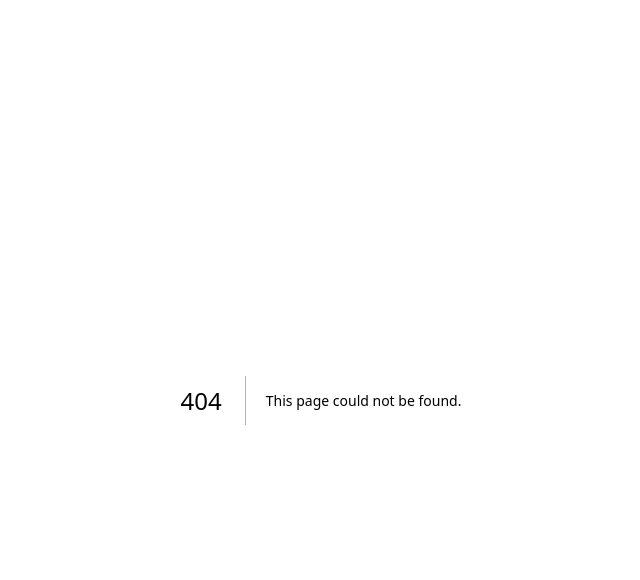
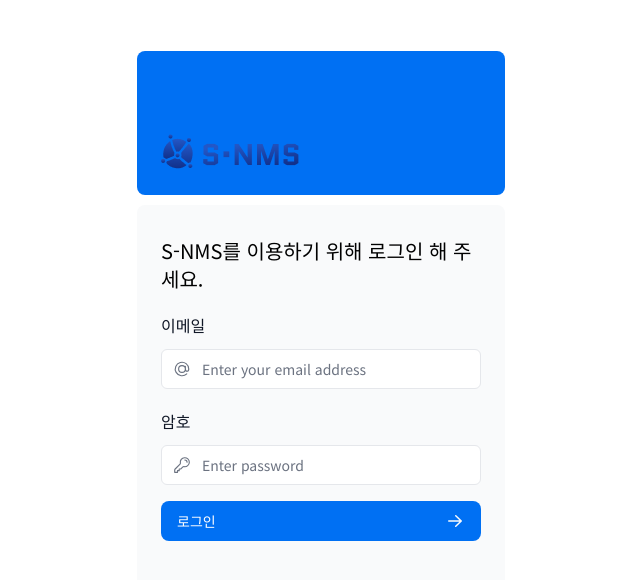
Before and after one commit to sqisnms/snms-web, a Next.js app: page /login in a window 1280 px wide. Before the commit this address had no page. Shown: the top 580 px of the page, without its empty margins (319-959 px from the left). Built offline with nearby package versions, Linux system fonts and the light colour scheme.

Commit message:
feat: 로그인, 로그아웃

```diff
--- /dev/null
+++ b/app/dashboard/layout.tsx
@@ -0,0 +1,12 @@
+import SideNav from '@/ui/dashboard/sidenav';
+
+export default function Layout({ children }: { children: React.ReactNode }) {
+  return (
+    <div className='flex h-screen flex-col md:flex-row md:overflow-hidden'>
+      <div className='w-full flex-none md:w-64'>
+        <SideNav />
+      </div>
+      <div className='flex-grow p-6 md:overflow-y-auto md:p-12'>{children}</div>
+    </div>
+  );
+}
--- /dev/null
+++ b/app/dashboard/page.tsx
@@ -0,0 +1,11 @@
+// import { auth } from '@/auth';
+
+export default async function Page() {
+  // const session = await auth(); // 세션처리 추후 개발
+
+  return (
+    <main className='p-0'>
+      <h2 className='mb-4 text-xl md:text-2xl'>대시보드</h2>
+    </main>
+  );
+}
--- /dev/null
+++ b/app/login/page.tsx
@@ -0,0 +1,15 @@
+import SNMSLogo from '@/ui/logo';
+import LoginForm from '@/ui/account/login-form';
+
+export default function LoginPage() {
+  return (
+    <main className='flex items-center justify-center md:h-screen'>
+      <div className='relative mx-auto flex w-full max-w-[400px] flex-col space-y-2.5 p-4 md:-mt-32'>
+        <div className='flex h-20 w-full items-end rounded-lg bg-blue-500 p-3 md:h-36'>
+          <SNMSLogo />
+        </div>
+        <LoginForm />
+      </div>
+    </main>
+  );
+}
--- /dev/null
+++ b/ui/account/login-form.tsx
@@ -0,0 +1,94 @@
+'use client';
+
+import { AtSymbolIcon, KeyIcon, ExclamationCircleIcon } from '@heroicons/react/24/outline';
+import { ArrowRightIcon } from '@heroicons/react/20/solid';
+import { Button } from '@/ui/component/button';
+import { useFormState, useFormStatus } from 'react-dom';
+import { authenticate } from '@/backend/account-actions';
+import { useSearchParams } from 'next/navigation';
+import React, { useState, useEffect } from 'react';
+
+function LoginButton() {
+  const { pending } = useFormStatus();
+
+  return (
+    <Button className='mt-4 w-full' aria-disabled={pending}>
+      로그인 <ArrowRightIcon className='ml-auto h-5 w-5 text-gray-50' />
+    </Button>
+  );
+}
+
+export default function LoginForm() {
+  const [email, setEmail] = useState('');
+  const [errorMessage, dispatch] = useFormState(authenticate, undefined);
+  const searchParams = useSearchParams();
+  const signup = searchParams.get('signup');
+  const signupEmail = searchParams.get('email');
+
+  // 쿼리 파라미터에서 이메일 값을 받아와서 상태를 설정합니다.
+  useEffect(() => {
+    if (signup === 'success' && signupEmail) {
+      setEmail(signupEmail);
+    }
+  }, [signup, signupEmail]);
+
+  return (
+    <form action={dispatch} className='space-y-3'>
+      <div className='flex-1 rounded-lg bg-gray-50 px-6 pb-4 pt-8'>
+        {signup === 'success' && (
+          <div className='mb-3 text-center text-xl text-blue-600'>
+            회원가입이 정상적으로 완료 되었습니다.
+          </div>
+        )}
+        <h1 className='mb-3 text-xl'>S-NMS를 이용하기 위해 로그인 해 주세요.</h1>
+        <div className='w-full'>
+          <div>
+            <label className='text-xm mb-3 mt-5 block font-normal text-gray-900' htmlFor='email'>
+              이메일
+            </label>
+            <div className='relative'>
+              <input
+                className='peer block w-full rounded-md border border-gray-200 py-[9px] pl-10 text-sm outline-2 placeholder:text-gray-500'
+                id='email'
+                type='email'
+                name='email'
+                placeholder='Enter your email address'
+                required
+                value={email}
+                onChange={(e) => setEmail(e.target.value)}
+              />
+              <AtSymbolIcon className='pointer-events-none absolute left-3 top-1/2 h-[18px] w-[18px] -translate-y-1/2 text-gray-500 peer-focus:text-gray-900' />
+            </div>
+          </div>
+          <div className='mt-4'>
+            <label className='text-xm mb-3 mt-5 block font-medium text-gray-900' htmlFor='password'>
+              암호
+            </label>
+            <div className='relative'>
+              <input
+                className='peer block w-full rounded-md border border-gray-200 py-[9px] pl-10 text-sm outline-2 placeholder:text-gray-500'
+                id='password'
+                type='password'
+                name='password'
+                placeholder='Enter password'
+                required
+                minLength={6}
+              />
+              <KeyIcon className='pointer-events-none absolute left-3 top-1/2 h-[18px] w-[18px] -translate-y-1/2 text-gray-500 peer-focus:text-gray-900' />
+            </div>
+          </div>
+        </div>
+        <LoginButton />
+        <div className='flex h-8 items-end space-x-1' aria-live='polite' aria-atomic='true'>
+          {errorMessage && (
+            <>
+              <ExclamationCircleIcon className='h-5 w-5 text-red-500' />
+              <p className='text-sm text-red-500'>{errorMessage}</p>
+            </>
+          )}
+        </div>
+        <div className='flex h-8 items-end space-x-1'>{/* Add form errors here */}</div>
+      </div>
+    </form>
+  );
+}
--- /dev/null
+++ b/ui/account/logout-form.tsx
@@ -0,0 +1,39 @@
+import React from 'react';
+import { PowerIcon } from '@heroicons/react/24/outline';
+import { signOut } from '@/auth';
+import { Button } from '@/ui/component/button';
+
+export default function LogoutForm() {
+  return (
+    <div className='mb-6'>
+      <form
+        action={async () => {
+          'use server';
+          await signOut();
+        }}
+      >
+        <Button className='rounded-lg bg-blue-500 text-sm font-medium text-white'>
+          <PowerIcon className='w-6' />
+          <div className='hidden md:block'>로그아웃</div>
+        </Button>
+      </form>
+    </div>
+  );
+}
+
+// 로그아웃 버튼 컴포넌트
+export function LogoutButton() {
+  return (
+    <form
+      action={async () => {
+        'use server';
+        await signOut();
+      }}
+    >
+      <button className='flex h-[48px] w-full grow items-center justify-center gap-2 rounded-md bg-gray-50 p-3 text-sm font-medium hover:bg-sky-100 hover:text-blue-600 md:flex-none md:justify-start md:p-2 md:px-3'>
+        <PowerIcon className='w-6' />
+        <span className='hidden md:block'>로그아웃</span>
+      </button>
+    </form>
+  );
+}
--- /dev/null
+++ b/ui/dashboard/nav-links.tsx
@@ -0,0 +1,34 @@
+'use client';
+
+import { HomeIcon, ServerStackIcon, Cog8ToothIcon } from '@heroicons/react/24/outline';
+import Link from 'next/link';
+import { usePathname } from 'next/navigation';
+import clsx from 'clsx';
+
+const links = [
+  { name: '대시보드', href: '/dashboard', icon: HomeIcon },
+  { name: '시스템관리', href: '/dashboard', icon: ServerStackIcon },
+  { name: '설정', href: '/dashboard', icon: Cog8ToothIcon },
+];
+
+export default function NavLinks() {
+  const pathname = usePathname();
+
+  return (
+    <>
+      {links.map(({ name, href, icon: LinkIcon }) => (
+        <Link
+          key={name}
+          href={href}
+          className={clsx(
+            'flex h-[48px] items-center justify-center gap-2 rounded-md bg-gray-50 p-3 text-sm font-medium hover:bg-sky-100 hover:text-blue-600 md:justify-start md:p-2 md:px-3',
+            { 'bg-sky-100 text-blue-600': pathname === href },
+          )}
+        >
+          <LinkIcon className='w-6' />
+          <span className='hidden md:block'>{name}</span>
+        </Link>
+      ))}
+    </>
+  );
+}
--- /dev/null
+++ b/ui/dashboard/sidenav.tsx
@@ -0,0 +1,21 @@
+import NavLinks from '@/ui/dashboard/nav-links';
+import SNMSLogo from '@/ui/logo';
+import { LogoutButton } from '@/ui/account/logout-form';
+
+export default function SideNav() {
+  return (
+    <div className='flex h-full flex-col px-3 py-4 md:px-2'>
+      {/* 로고 */}
+      <div className='mb-2 flex h-20 items-end justify-start rounded-md bg-blue-600 p-4 md:h-40'>
+        <SNMSLogo />
+      </div>
+
+      {/* 내비게이션 링크 및 로그아웃 버튼 */}
+      <div className='flex grow flex-row justify-between space-x-2 md:flex-col md:space-x-0 md:space-y-2'>
+        <NavLinks />
+        <div className='hidden grow bg-gray-50 md:block md:h-auto md:rounded-md'></div>
+        <LogoutButton />
+      </div>
+    </div>
+  );
+}
--- a/ui/logo.tsx
+++ b/ui/logo.tsx
@@ -1,12 +1,11 @@
-import { ChartBarIcon } from '@heroicons/react/24/outline';
 import Link from 'next/link';
+import Image from 'next/image';
 
 export default function SNMSLogo() {
   return (
     <Link href='/'>
       <div className='flex flex-row items-center text-white'>
-        <ChartBarIcon className='...' />
-        <p className='...'>Smart NMS</p>
+        <Image src='/logo.png' width={160} height={60} className='hidden md:block' alt='S-NMS' />
       </div>
     </Link>
   );
```
Also changed, not shown: public/logo.png (added), 1 other file (tests, documents, lock files or other folders).
